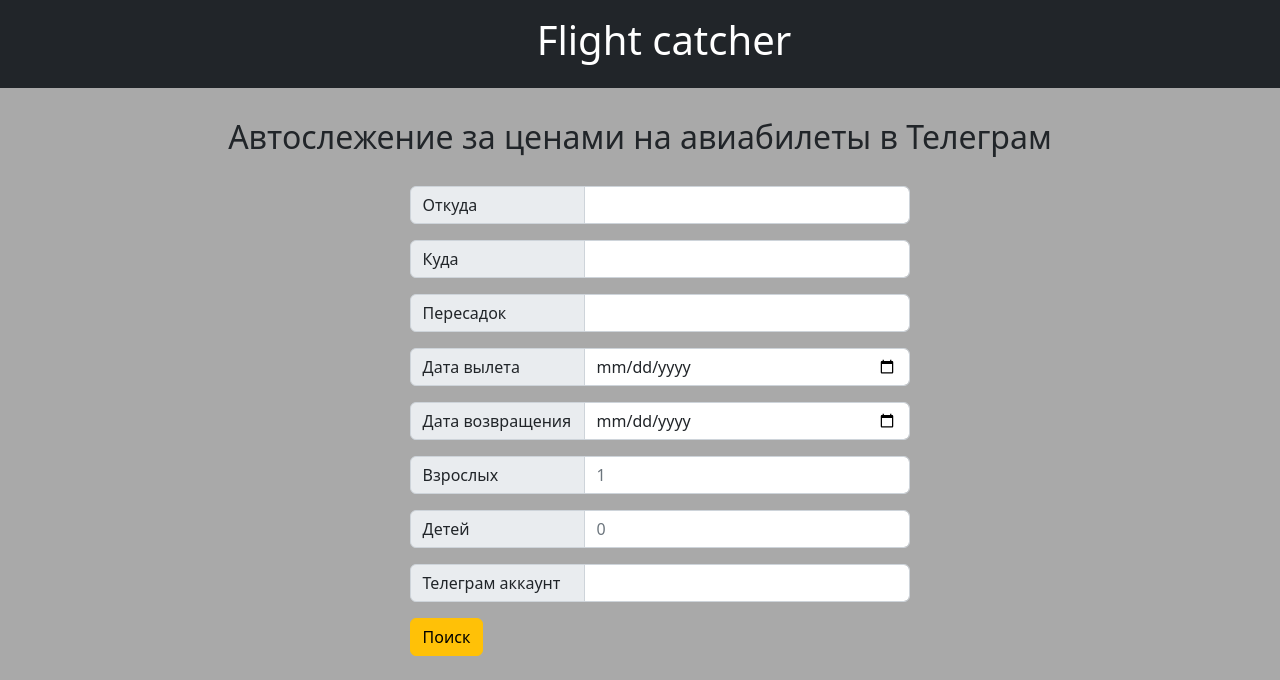
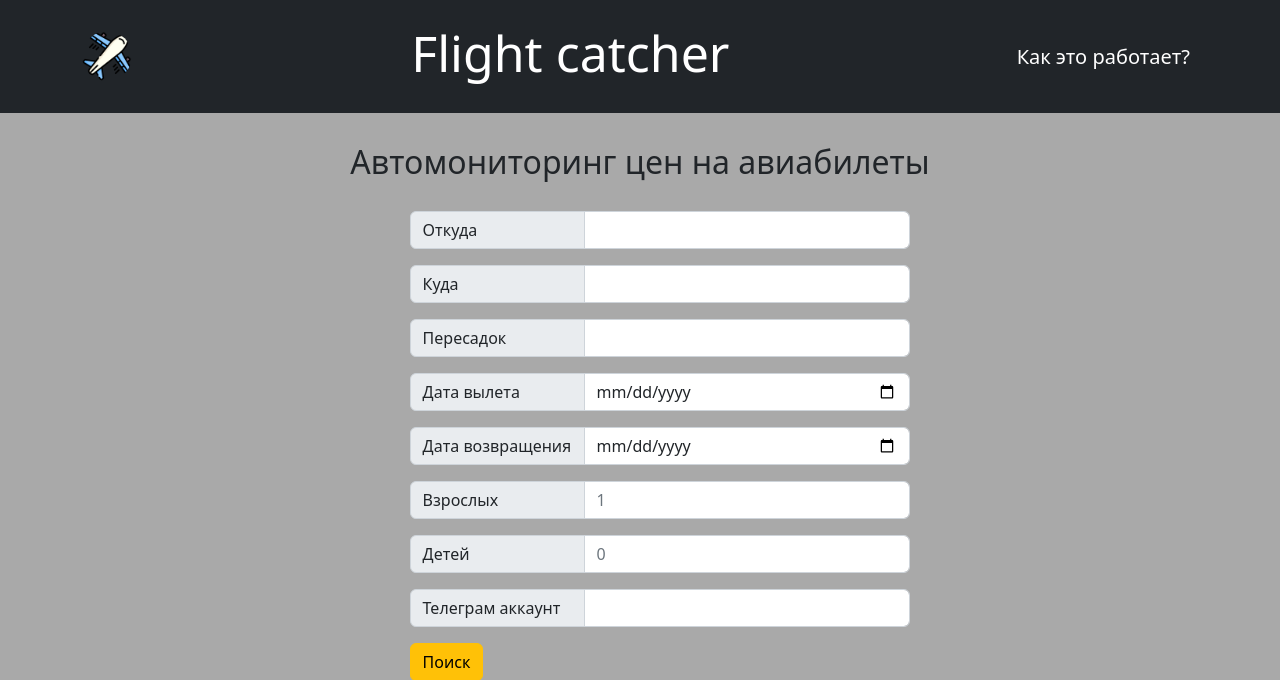
Before and after one commit to asbabushkin/Flight_catcher, a Django app: page / in a window 1280 px wide. Shown: the top 680 px of the page. Run offline with Django 4.2, Linux system fonts and the light colour scheme; some libraries are stand-ins or nearby versions.

Commit message:
project_description.html created and connected to the project

```diff
--- a/flight_catcher/flight_search/templates/flight_search/base.html
+++ b/flight_catcher/flight_search/templates/flight_search/base.html
@@ -15,15 +15,14 @@
 
 <header class="p-3 bg-dark text-white">
     <div class="container">
-        <div class="d-flex flex-wrap align-items-center justify-content-center justify-content-lg-center">
-            <a href="/" class="d-flex align-items-center mb-2 mb-lg-0 text-white text-decoration-none">
-                <svg class="bi me-2" width="40" height="32" role="img" aria-label="Bootstrap">
-                    <use xlink:href="#bootstrap"></use>
-                </svg>
-            </a>
-            <h1>Flight catcher</h1>
+        <div class="d-flex flex-wrap align-items-center justify-content-between justify-content-lg-between align-self-center">
+
+            <p><img src="{% static 'flight_search/img/icon-airplane.png' %}" style="width:50px; height:50px; border-radius:25px; margin-top:15px" alt="Airplane"></a></p>
+            <h1><a href="{% url 'home' %}" class="nav-link px-2 text-white" style="font-size:50px">Flight catcher</a></h1>
+             <a href="{% url 'proj_descr' %}" class="nav-link px-2 text-white" style="font-size:20px">Как это работает?</a>
         </div>
     </div>
+
 </header>
 
 
--- a/flight_catcher/flight_search/urls.py
+++ b/flight_catcher/flight_search/urls.py
@@ -2,7 +2,8 @@
 
 from .views import *
 
-urlpatterns = [
+urlpatterns = (
     path('', index, name='home'),
     path('result/', search_res, name='search_result'),
-]
+    path('project_description/', proj_descr, name='proj_descr'),
+)
--- a/flight_catcher/flight_search/views.py
+++ b/flight_catcher/flight_search/views.py
@@ -16,7 +16,7 @@
         form = SearchForm()
 
     context = {
-        'title': 'Автослежение за ценами на авиабилеты в Телеграм',
+        'title': 'Автомониторинг цен на авиабилеты',
         'form': form,
     }
     return render(request, 'flight_search/index.html', context)
@@ -25,5 +25,8 @@
 def search_res(request):
     return render(request, 'flight_search/result.html', {'title': 'Запрос принят!'})
 
+def proj_descr(request):
+    return render(request, 'flight_search/project_description.html', {'title': 'Как это работает'})
+
 def pageNotFound(request, exception):
     return HttpResponseNotFound('<h1>Страница не найдена<h1>')
```
Also changed, not shown: flight_catcher/flight_search/templates/flight_search/project_description.html (added, +10 -0 lines).
